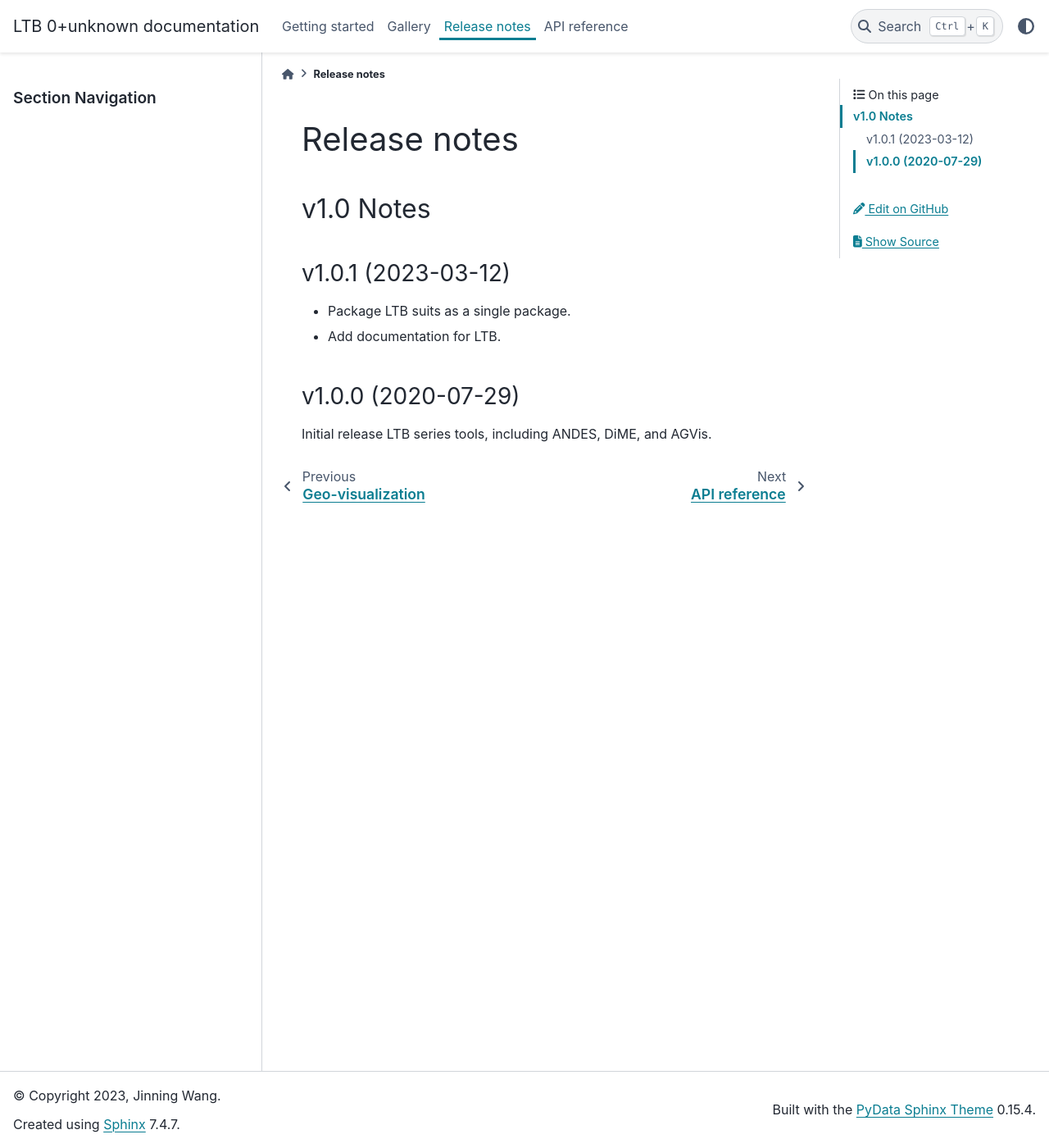
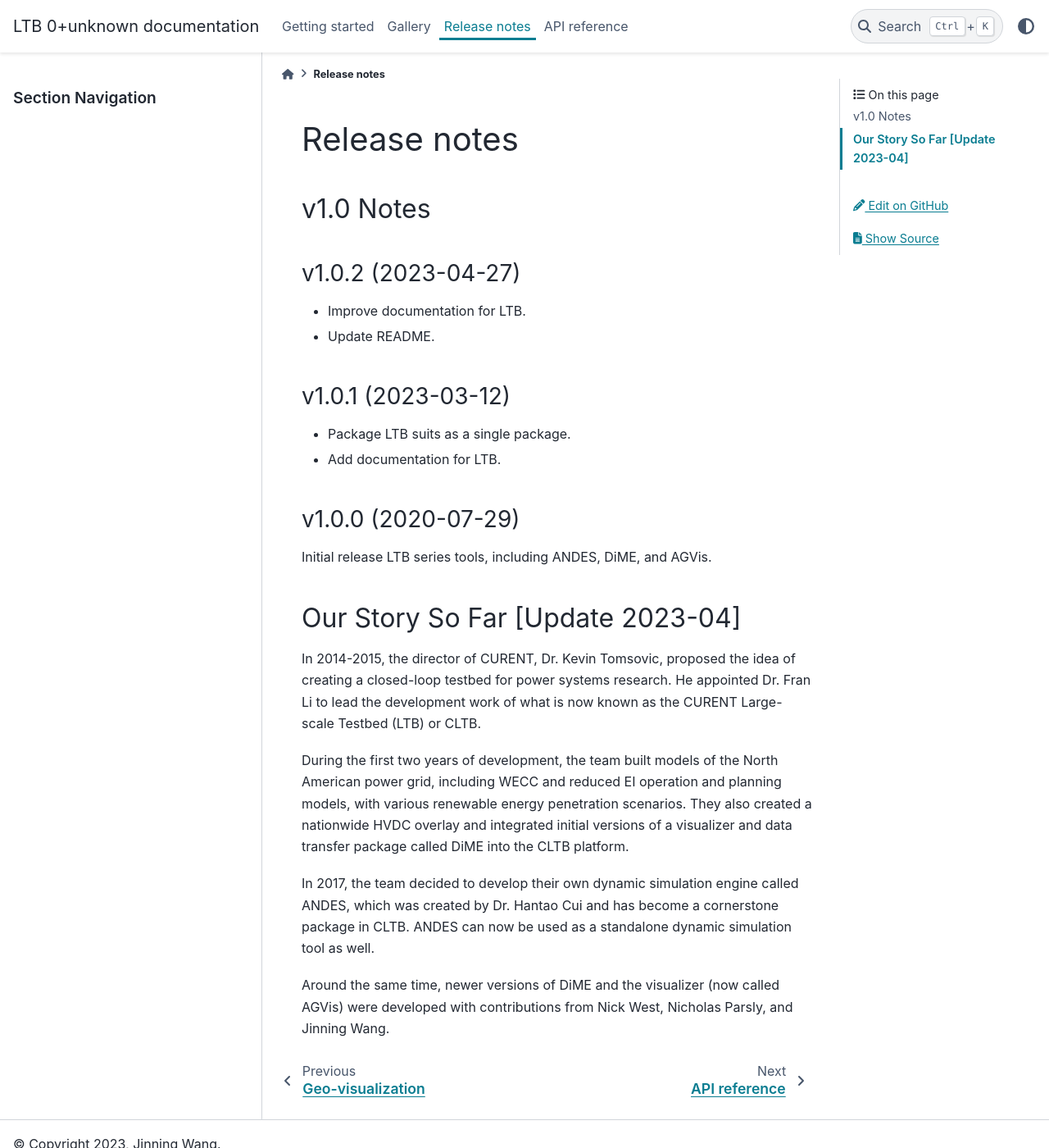
Before and after one commit to CURENT/ltb, a Sphinx documentation site: the page built from docs/source/release-notes.rst, in a window 1280 px wide and 1400 px high. Shown: the whole window at 82% size. Built offline with Sphinx 7.4.7 and the PyData theme 0.15.4, drawn with Linux system fonts in a browser that asks for light colours.

Commit message:
Update release notes

```diff
--- a/docs/source/release-notes.rst
+++ b/docs/source/release-notes.rst
@@ -7,6 +7,11 @@ Release notes
 v1.0 Notes
 ==========
 
+v1.0.2 (2023-04-27)
+--------------------
+- Improve documentation for LTB.
+- Update README.
+
 v1.0.1 (2023-03-12)
 --------------------
 - Package LTB suits as a single package.
@@ -15,3 +20,23 @@ v1.0.1 (2023-03-12)
 v1.0.0 (2020-07-29)
 --------------------
 Initial release LTB series tools, including ANDES, DiME, and AGVis.
+
+Our Story So Far [Update 2023-04]
+===============================================
+
+In 2014-2015, the director of CURENT, Dr. Kevin Tomsovic, proposed the idea of creating
+a closed-loop testbed for power systems research. He appointed Dr. Fran Li to lead the
+development work of what is now known as the CURENT Large-scale Testbed (LTB) or CLTB.
+
+During the first two years of development, the team built models of the North American
+power grid, including WECC and reduced EI operation and planning models, with various
+renewable energy penetration scenarios. They also created a nationwide HVDC overlay
+and integrated initial versions of a visualizer and data transfer package called DiME
+into the CLTB platform.
+
+In 2017, the team decided to develop their own dynamic simulation engine called ANDES,
+which was created by Dr. Hantao Cui and has become a cornerstone package in CLTB. ANDES
+can now be used as a standalone dynamic simulation tool as well.
+
+Around the same time, newer versions of DiME and the visualizer (now called AGVis) were
+developed with contributions from Nick West, Nicholas Parsly, and Jinning Wang.
```
